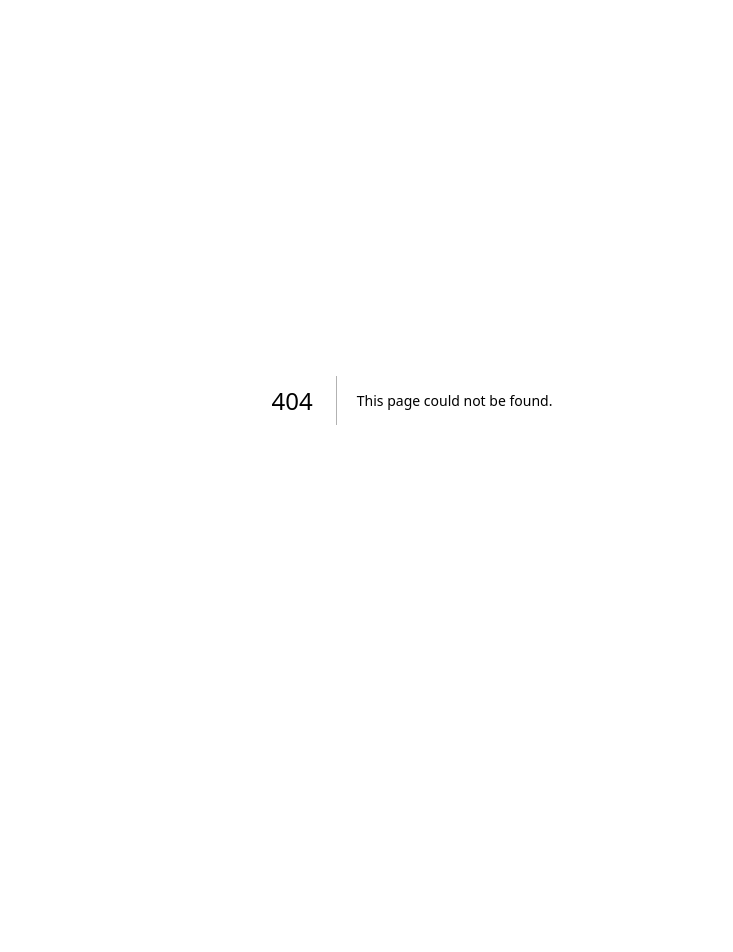
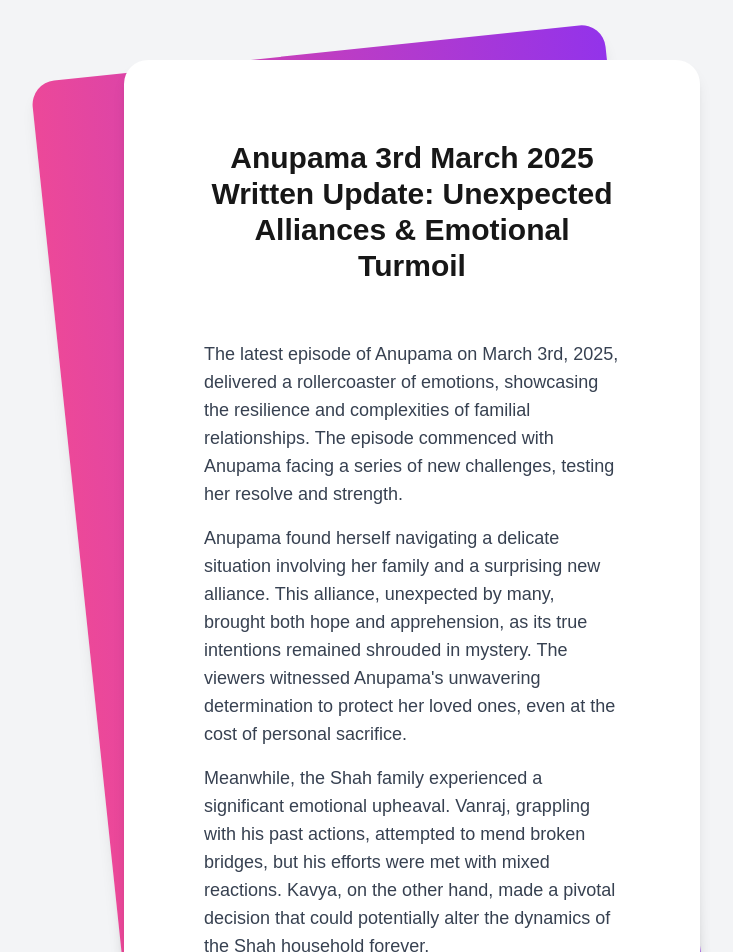
Before and after one commit to soloprime9/WrittenTell, a Next.js app: page /blogs/anupama-3-march-2025-written-update in a window 1280 px wide. Before the commit this address had no page. Shown: the top 952 px of the page, without its empty margins (228-961 px from the left). Before the commit the page ends 800 px from the top, so only its background shows below. Built offline with nearby package versions, Linux system fonts and the light colour scheme.

Commit message:
Create page.jsx

```diff
--- /dev/null
+++ b/src/app/blogs/anupama-3-march-2025-written-update/page.jsx
@@ -0,0 +1,48 @@
+import React from 'react';
+
+const AnupamaUpdate = () => {
+  return (
+    <div className="min-h-screen bg-gray-100 py-6 flex flex-col justify-center sm:py-12">
+      <div className="relative py-3 sm:max-w-xl sm:mx-auto">
+        <div className="absolute inset-0 bg-gradient-to-r from-pink-500 to-purple-600 shadow-lg transform -skew-y-6 sm:skew-y-0 sm:-rotate-6 sm:rounded-3xl"></div>
+        <div className="relative px-4 py-10 bg-white shadow-lg sm:rounded-3xl sm:p-20">
+          <div className="max-w-md mx-auto">
+            <div>
+              <h1 className="text-3xl font-semibold text-center mb-6">Anupama 3rd March 2025 Written Update: Unexpected Alliances & Emotional Turmoil</h1>
+            </div>
+            <div className="divide-y divide-gray-200">
+              <div className="py-8 text-base leading-6 space-y-4 text-gray-700 sm:text-lg sm:leading-7">
+                <p>
+                  The latest episode of Anupama on March 3rd, 2025, delivered a rollercoaster of emotions, showcasing the resilience and complexities of familial relationships. The episode commenced with Anupama facing a series of new challenges, testing her resolve and strength.
+                </p>
+                <p>
+                  Anupama found herself navigating a delicate situation involving her family and a surprising new alliance. This alliance, unexpected by many, brought both hope and apprehension, as its true intentions remained shrouded in mystery. The viewers witnessed Anupama's unwavering determination to protect her loved ones, even at the cost of personal sacrifice.
+                </p>
+                <p>
+                  Meanwhile, the Shah family experienced a significant emotional upheaval. Vanraj, grappling with his past actions, attempted to mend broken bridges, but his efforts were met with mixed reactions. Kavya, on the other hand, made a pivotal decision that could potentially alter the dynamics of the Shah household forever.
+                </p>
+                <p>
+                  The episode also highlighted the growing tension between Pakhi and Adhik. Their strained relationship reached a critical juncture, leaving viewers wondering if their bond could withstand the mounting pressures. The emotional intensity of their scenes resonated deeply, reflecting the struggles faced by many young couples.
+                </p>
+                <p>
+                  A significant plot twist involved a flashback scene, revealing a hidden secret from Anupama's past. This revelation shed light on her current struggles and provided a deeper understanding of her character's motivations. The scene was masterfully executed, leaving the audience captivated and eager for more.
+                </p>
+                <p>
+                  The episode concluded with a cliffhanger, leaving the audience in suspense. Anupama faced a critical choice that could potentially change the course of her life and the lives of those around her. The anticipation for the next episode is palpable, as viewers eagerly await the unfolding drama.
+                </p>
+                <p>
+                    For those following along, the key themes of this episode were, family dynamics, unexpected alliances, and personal growth. Anupama's journey continues to be one of strength and perseverance.
+                </p>
+              </div>
+              <div className="pt-6 text-base leading-6 font-bold sm:text-lg sm:leading-7">
+                <p>Stay tuned for more Anupama updates!</p>
+              </div>
+            </div>
+          </div>
+        </div>
+      </div>
+    </div>
+  );
+};
+
+export default AnupamaUpdate;
```
